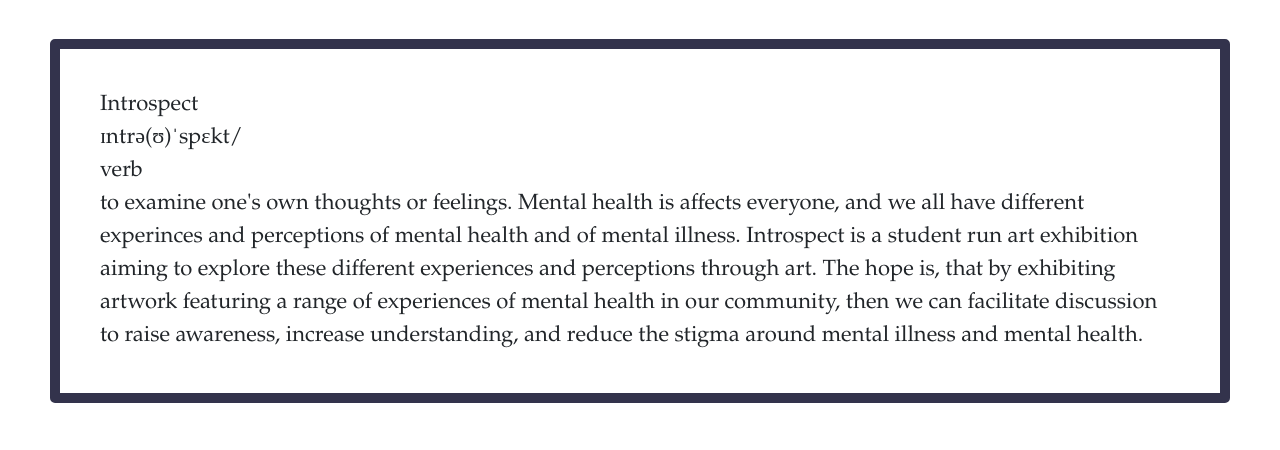
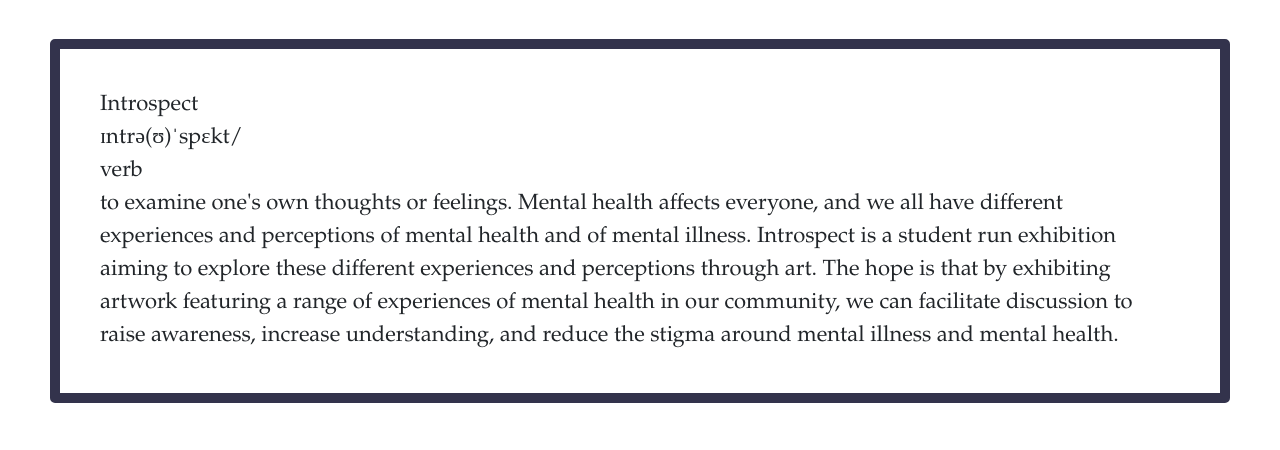
Before and after one commit to gb72/Introspect, a website: page Introspect.html in a window 1280 px wide. Shown: the part 757-1207 px from the top of the page. Drawn offline with nearby package versions, Linux system fonts and the light colour scheme.

Commit message:
fixed typos

```diff
--- a/Introspect.html
+++ b/Introspect.html
@@ -61,7 +61,7 @@
 			Introspect <br/>
 			ɪntrə(ʊ)ˈspɛkt/ <br/>
 			verb <br>
-			to examine one's own thoughts or feelings. Mental health is affects everyone, and we all have different experinces and perceptions of mental health and of mental illness. Introspect is a student run art exhibition aiming to explore these different experiences and perceptions through art. The hope is, that by exhibiting artwork featuring a range of experiences of mental health in our community, then we can facilitate discussion to raise awareness, increase understanding, and reduce the stigma around mental illness and mental health.
+			to examine one's own thoughts or feelings. Mental health affects everyone, and we all have different experiences and perceptions of mental health and of mental illness. Introspect is a student run exhibition aiming to explore these different experiences and perceptions through art. The hope is that by exhibiting artwork featuring a range of experiences of mental health in our community, we can facilitate discussion to raise awareness, increase understanding, and reduce the stigma around mental illness and mental health.
 		</p1>
 	</div>
 
```
